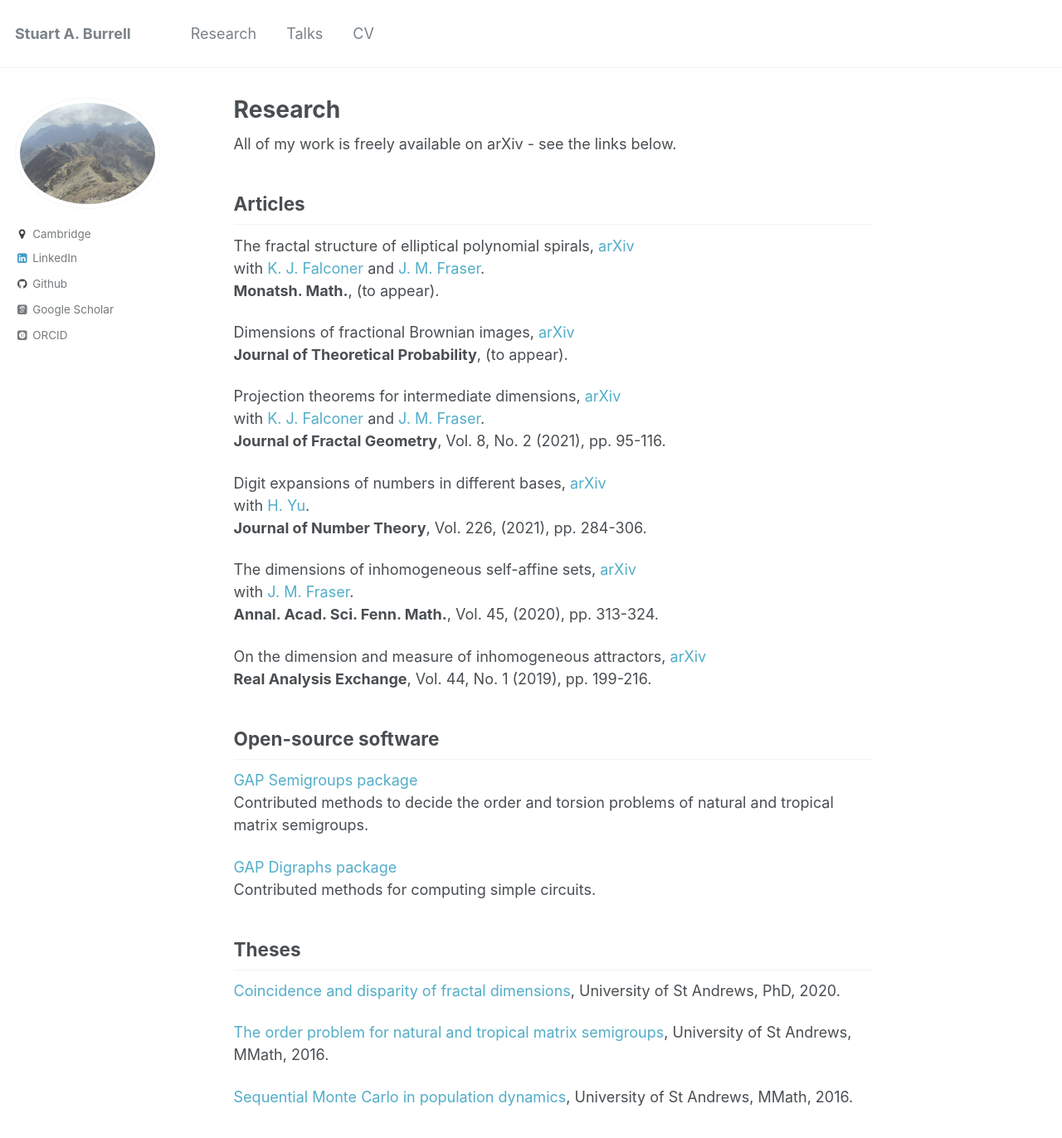
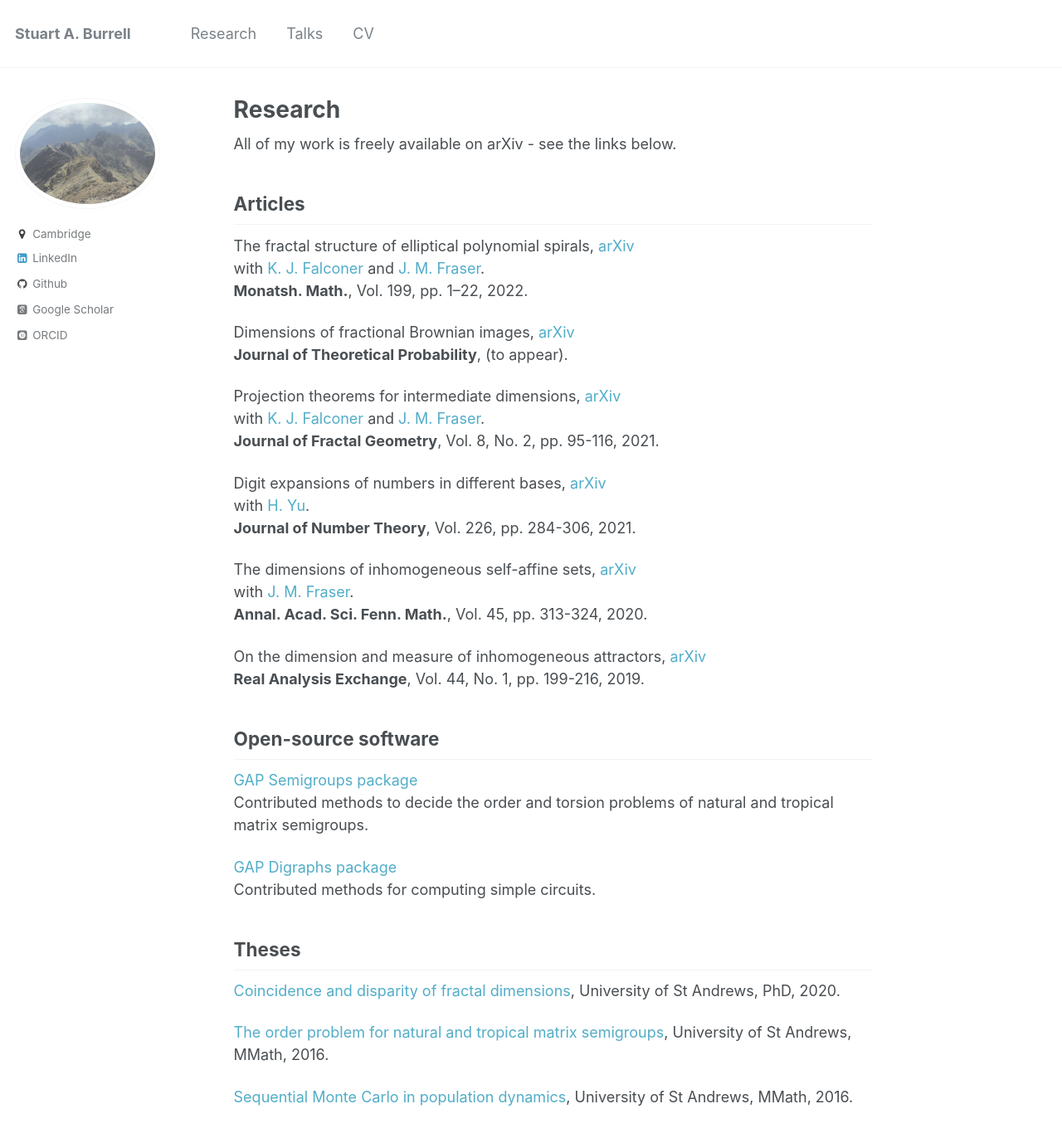
Before and after one commit to stuartburrell/stuartburrell.github.io, a Jekyll site: the page built from _pages/publications.md, in a window 1280 px wide and 1386 px high. Shown: the top 1372 px of the window at 83% size. Built offline with Jekyll 4.4.1, drawn with Linux system fonts in a browser that asks for light colours; some web fonts are replaced.

Commit message:
update MFM

```diff
--- a/_pages/publications.md
+++ b/_pages/publications.md
@@ -10,25 +10,25 @@ All of my work is freely available on arXiv - see the links below.
 
 The fractal structure of elliptical polynomial spirals, [arXiv](https://arxiv.org/abs/2008.08539)
 with [K. J. Falconer](http://www.mcs.st-and.ac.uk/~kenneth/) and [J. M. Fraser](http://www.mcs.st-andrews.ac.uk/~jmf32/).
-**Monatsh. Math.**, (to appear).
+**Monatsh. Math.**, Vol. 199, pp. 1–22, 2022.
 
 Dimensions of fractional Brownian images, [arXiv](https://arxiv.org/abs/2002.03659)
 **Journal of Theoretical Probability**, (to appear).
 
 Projection theorems for intermediate dimensions, [arXiv](https://arxiv.org/abs/1907.07632)
 with [K. J. Falconer](http://www.mcs.st-and.ac.uk/~kenneth/) and [J. M. Fraser](http://www.mcs.st-andrews.ac.uk/~jmf32/).
-**Journal of Fractal Geometry**, Vol. 8, No. 2 (2021), pp. 95-116.
+**Journal of Fractal Geometry**, Vol. 8, No. 2, pp. 95-116, 2021.
 
 Digit expansions of numbers in different bases, [arXiv](https://arxiv.org/abs/1905.00832)
 with [H. Yu](https://www.dpmms.cam.ac.uk/~hy351/).
-**Journal of Number Theory**, Vol. 226, (2021), pp. 284-306.
+**Journal of Number Theory**, Vol. 226, pp. 284-306, 2021.
 
 The dimensions of inhomogeneous self-affine sets, [arXiv](https://arxiv.org/abs/1807.08694)
 with [J. M. Fraser](http://www.mcs.st-andrews.ac.uk/~jmf32/).
-**Annal. Acad. Sci. Fenn. Math.**, Vol. 45, (2020), pp. 313-324.
+**Annal. Acad. Sci. Fenn. Math.**, Vol. 45, pp. 313-324, 2020.
 
 On the dimension and measure of inhomogeneous attractors, [arXiv](https://arxiv.org/abs/1805.00887)
-**Real Analysis Exchange**, Vol. 44, No. 1 (2019), pp. 199-216.
+**Real Analysis Exchange**, Vol. 44, No. 1, pp. 199-216, 2019.
 
 ## Open-source software
 
```
